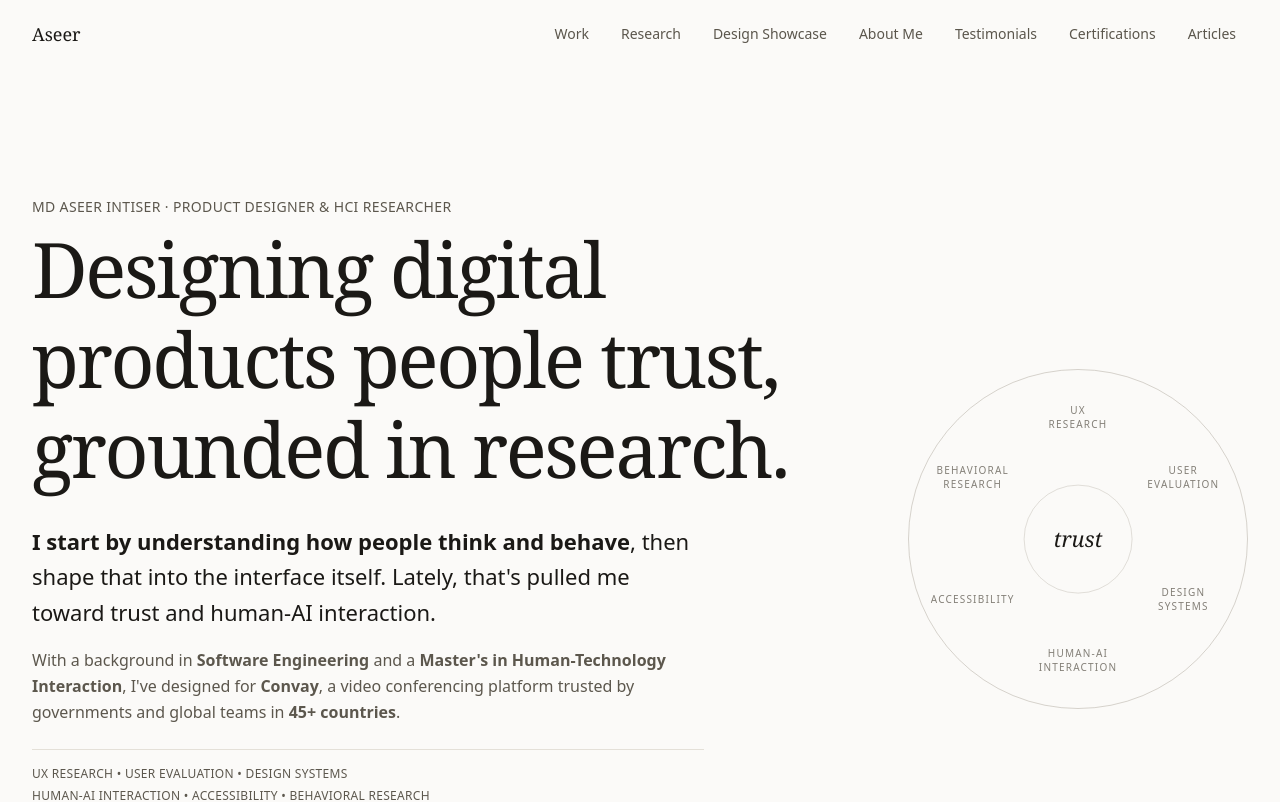
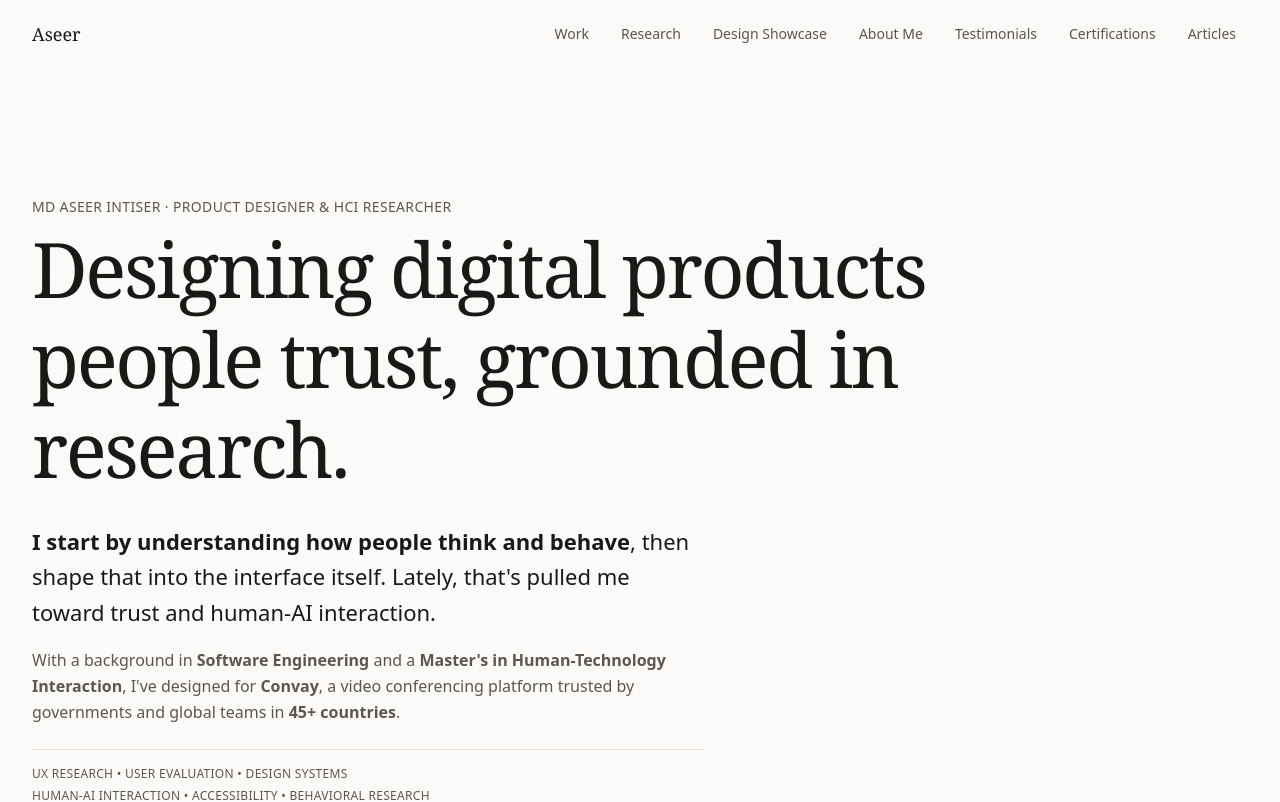
Before and after one commit to aseerintiser/aseer-design, a Next.js app: page / in a window 1280 px wide. Shown: the top 802 px of the page. Built offline with nearby package versions, Linux system fonts and the light colour scheme.

Commit message:
Revert "Hero right-column exploration: orbiting identity sculpture"
This reverts commit c5def6e747c3a667a4d4dea5e90fddbb8a70cc38.

```diff
--- a/src/app/globals.css
+++ b/src/app/globals.css
@@ -224,42 +224,4 @@
       display: none;
     }
   }
-
-  /*
-   * Homepage hero, right column -- Hero Right-Column Exploration branch.
-   * A slow orbit for the six practice-area words in IdentitySculpture.tsx.
-   * Each word's start angle is set per-instance via the --start-angle
-   * custom property; the keyframe rotates the word around the center
-   * while an equal, opposite rotation keeps the word itself upright, so
-   * it reads as a label traveling around a circle, not a spinning wheel
-   * of sideways text. One full loop is 54s -- inside the brief's
-   * 45-60s "should almost appear static" range.
-   *
-   * The global `prefers-reduced-motion: reduce` rule above already
-   * forces every animation site-wide to a single, ~instant iteration
-   * (see the @media block earlier in this layer), which is enough on
-   * its own to satisfy "no continuous rotation, static composition":
-   * since a full rotation ends at the same visual position it started
-   * from, an instant single pass renders the ring in its normal,
-   * evenly-spaced resting layout with no visible jump.
-   */
-  .identity-sculpture .orbit-driver {
-    animation: orbit-spin 54s linear infinite;
-  }
-
-  .identity-sculpture:hover .orbit-driver {
-    animation-play-state: paused;
-  }
-
-  @keyframes orbit-spin {
-    from {
-      transform: rotate(var(--start-angle, 0deg))
-        translateX(clamp(105px, 9.5vw, 148px)) rotate(calc(var(--start-angle, 0deg) * -1));
-    }
-    to {
-      transform: rotate(calc(var(--start-angle, 0deg) + 360deg))
-        translateX(clamp(105px, 9.5vw, 148px))
-        rotate(calc((var(--start-angle, 0deg) + 360deg) * -1));
-    }
-  }
 }
--- a/src/app/page.tsx
+++ b/src/app/page.tsx
@@ -7,7 +7,6 @@ import { Button } from "@/components/ui/Button";
 import { Eyebrow } from "@/components/ui/Eyebrow";
 import { ProjectCard } from "@/components/ui/ProjectCard";
 import { KineticHeadline } from "@/components/ui/KineticHeadline";
-import { IdentitySculpture } from "@/components/ui/IdentitySculpture";
 import { Reveal } from "@/components/ui/Reveal";
 import { StaggerContainer, StaggerItem } from "@/components/ui/Stagger";
 import { renderInlineMarkdown } from "@/lib/inline-markdown";
@@ -55,21 +54,9 @@ export default function HomePage() {
           two in practice. The bio and skill-line rows still cap at
           max-w-[var(--measure)] inside that column -- unrelated problem,
           unrelated fix: that cap is about paragraph line length staying
-          readable, not about where the column itself sits.
-
-          Hero Right-Column Exploration branch: at xl+ (1280px and up)
-          this becomes a two-column grid, left column unchanged, right
-          column holding IdentitySculpture.tsx -- the gap this whole
-          comment was explaining how NOT to fill is now doing something.
-          Kept to xl: rather than the site's more usual lg: breakpoint on
-          purpose -- below 1280px there isn't enough room for both a
-          full-size kinetic headline and the sculpture without visibly
-          cramping the headline's own line breaks, which the brief for
-          this branch was explicit shouldn't change. Below xl, this is
-          byte-for-byte the same single column as before. */}
+          readable, not about where the column itself sits. */}
       <Section density="open" as="section" className="overflow-visible">
-        <div className="max-w-6xl xl:grid xl:max-w-none xl:grid-cols-[1fr_auto] xl:items-center xl:gap-16">
-          <div>
+        <div className="max-w-6xl">
           <Eyebrow>
             {site.name} · {site.title}
           </Eyebrow>
@@ -117,8 +104,6 @@ export default function HomePage() {
               </Button>
             </div>
           </Reveal>
-          </div>
-          <IdentitySculpture className="hidden xl:block" />
         </div>
       </Section>
 
--- a/src/components/ui/IdentitySculpture.tsx
+++ /dev/null
@@ -1,141 +0,0 @@
-"use client";
-
-import { useEffect, useRef } from "react";
-import { useReducedMotion } from "motion/react";
-import { site } from "@/content/site";
-import { cn } from "@/lib/utils";
-
-/**
- * Homepage hero, right column. Hero Right-Column Exploration branch: this
- * side of the hero used to be empty space. The text column (site.bio /
- * site.skillLines) never fills the full width of its container, so wide
- * viewports showed a large, static, unused gap next to the headline. This
- * replaces that gap with one quiet element instead of leaving it blank or
- * filling it with something illustrative.
- *
- * Deliberately not a logo, an icon set, or an infographic: the six words
- * orbiting the center are read directly from site.skillLines -- the exact
- * same six phrases already stated in the text column just to the left --
- * so this can never drift into a second, slightly different list. It's
- * that same list, rendered as a slow-moving typographic object rather
- * than repeated as a second competing statement. The center word,
- * "trust," is the one word the headline itself uses ("...people trust,
- * grounded in research") and isn't one of the six, so center and ring
- * read as one idea -- six practices, one throughline -- instead of two
- * unrelated pieces of type sharing a circle.
- *
- * Entirely decorative and aria-hidden: every word here already exists as
- * real, accessible text in the skill-line rows to its left, so nothing
- * here should ever be the only place a fact lives, and nothing here is
- * keyboard-focusable. A screen reader user gets the identical six words
- * from the accessible copy; this is a visual-only elaboration on top of
- * that, not a second source of information.
- */
-export function IdentitySculpture({ className }: { className?: string }) {
-  const words = site.skillLines.flatMap((line) => line.split(" • "));
-  const wrapperRef = useRef<HTMLDivElement>(null);
-  const shouldReduceMotion = useReducedMotion();
-
-  // Very subtle cursor parallax -- "the entire sculpture may shift a few
-  // pixels... maximum restraint." Plain DOM style writes on a ref rather
-  // than React state, so a mousemove doesn't force a re-render every
-  // frame; this is the one place in this component that reaches for JS
-  // instead of CSS, and only because a cursor-relative offset has no
-  // pure-CSS equivalent. Skipped under prefers-reduced-motion and on
-  // devices with no fine pointer (touch), where a cursor offset has no
-  // meaning.
-  useEffect(() => {
-    if (shouldReduceMotion) return;
-    if (typeof window === "undefined" || !window.matchMedia("(pointer: fine)").matches) {
-      return;
-    }
-    const node = wrapperRef.current;
-    if (!node) return;
-
-    const maxShiftPx = 6;
-    const handleMove = (event: MouseEvent) => {
-      const rect = node.getBoundingClientRect();
-      const relX = (event.clientX - (rect.left + rect.width / 2)) / (rect.width / 2);
-      const relY = (event.clientY - (rect.top + rect.height / 2)) / (rect.height / 2);
-      node.style.setProperty("--parallax-x", `${clamp(relX, -1, 1) * maxShiftPx}px`);
-      node.style.setProperty("--parallax-y", `${clamp(relY, -1, 1) * maxShiftPx}px`);
-    };
-    const handleLeave = () => {
-      node.style.setProperty("--parallax-x", "0px");
-      node.style.setProperty("--parallax-y", "0px");
-    };
-
-    window.addEventListener("mousemove", handleMove);
-    node.addEventListener("mouseleave", handleLeave);
-    return () => {
-      window.removeEventListener("mousemove", handleMove);
-      node.removeEventListener("mouseleave", handleLeave);
-    };
-  }, [shouldReduceMotion]);
-
-  return (
-    <div
-      aria-hidden="true"
-      ref={wrapperRef}
-      className={cn("identity-sculpture relative mx-auto shrink-0", className)}
-      style={{
-        width: "clamp(340px, 26vw, 460px)",
-        height: "clamp(340px, 26vw, 460px)",
-      }}
-    >
-      <div
-        className="absolute inset-0"
-        style={{
-          transform: "translate(var(--parallax-x, 0px), var(--parallax-y, 0px))",
-          transition: "transform 0.6s cubic-bezier(0.4, 0, 0.2, 1)",
-        }}
-      >
-        {/* Two static hairline circles: the fixed instrument the words
-            move within. Never animated -- the boundary stays still so
-            the words' motion inside it reads as motion, not as the
-            whole object drifting around the page. */}
-        <div className="absolute inset-0 rounded-full border border-[var(--color-border-strong)]/35" />
-        <div className="absolute top-1/2 left-1/2 h-[32%] w-[32%] -translate-x-1/2 -translate-y-1/2 rounded-full border border-[var(--color-border-strong)]/25" />
-
-        {/* Center mark. */}
-        <div className="absolute top-1/2 left-1/2 -translate-x-1/2 -translate-y-1/2">
-          <p className="font-[family-name:var(--font-display)] text-[clamp(1.1rem,0.95rem+0.5vw,1.5rem)] text-[var(--color-text)] italic">
-            trust
-          </p>
-        </div>
-
-        {/* The ring. Six words, evenly spaced (60deg apart) -- their own
-            hexagonal symmetry is already balanced, so unlike a denser
-            circular-text treatment, this deliberately doesn't repeat the
-            list a second time around the same circle: fewer, calmer
-            marks read as more considered, not as an unfinished pattern. */}
-        {words.map((word, index) => {
-          const angle = index * (360 / words.length) - 90;
-          return (
-            <div key={word} className="absolute top-1/2 left-1/2 h-0 w-0">
-              <div
-                className="orbit-driver h-0 w-0"
-                style={{ "--start-angle": `${angle}deg` } as React.CSSProperties}
-              >
-                <span
-                  className={cn(
-                    "absolute top-0 left-0 block max-w-[6.5rem] -translate-x-1/2 -translate-y-1/2",
-                    "cursor-default text-center text-[10px] leading-snug font-medium tracking-[0.12em] text-[var(--color-text-muted)] uppercase opacity-75",
-                    "transition-[opacity,letter-spacing,color,transform] duration-[400ms] ease-[cubic-bezier(0.4,0,0.2,1)]",
-                    "hover:scale-[1.04] hover:tracking-[0.16em] hover:text-[var(--color-text)] hover:opacity-100",
-                  )}
-                >
-                  {word}
-                </span>
-              </div>
-            </div>
-          );
-        })}
-      </div>
-    </div>
-  );
-}
-
-function clamp(value: number, min: number, max: number) {
-  return Math.min(Math.max(value, min), max);
-}
```
Lines whose indentation alone changed are shown as unchanged.
